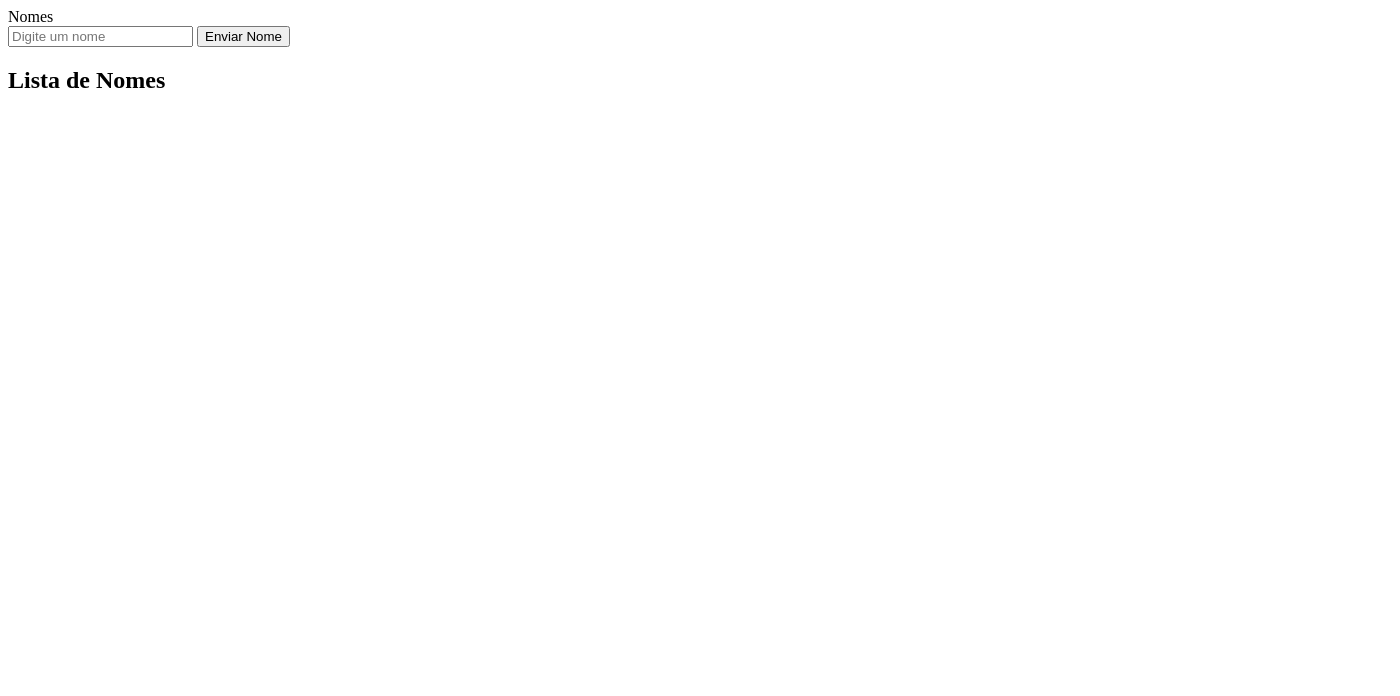
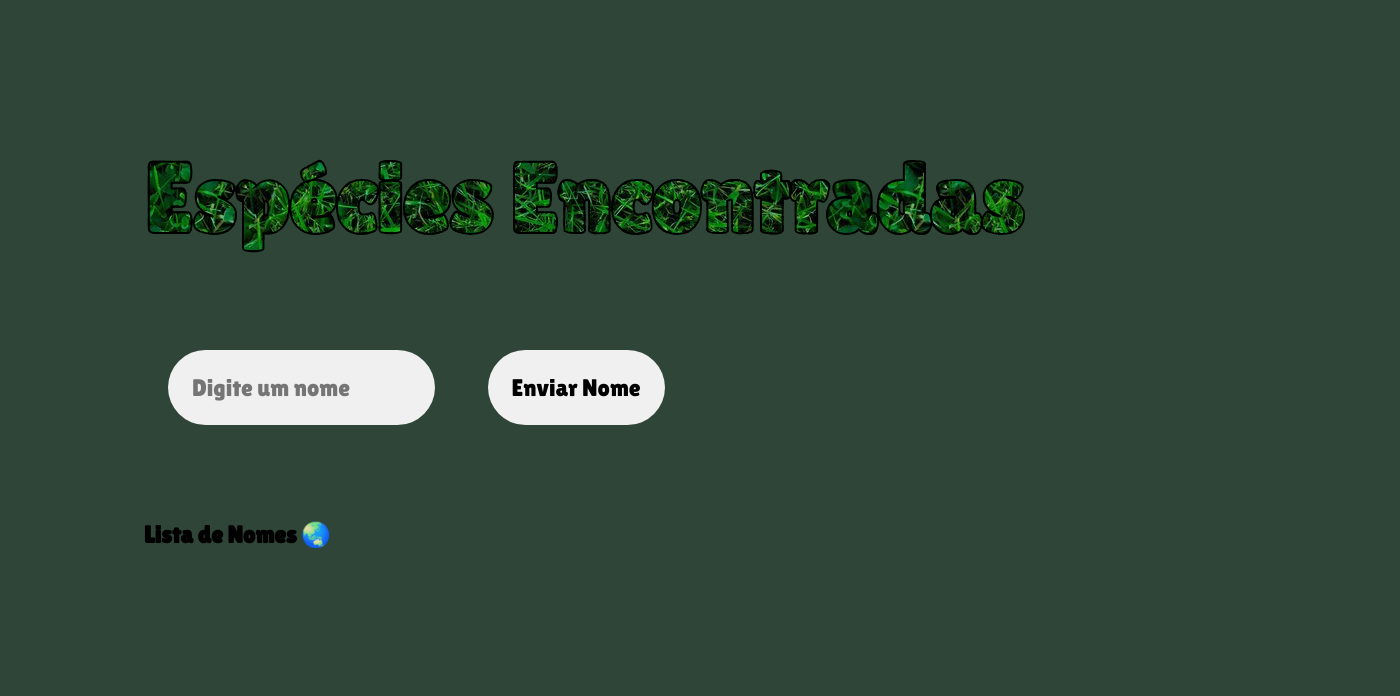
Before and after one commit to rogersoub/CRUD, a plain HTML site: page index.html in a window 1280 px wide. Shown: the whole page, 1400 px wide, since content can reach past the window. Drawn offline with Linux system fonts and the light colour scheme.

Commit message:
jsInteraction

```diff
--- a/index.html
+++ b/index.html
@@ -6,15 +6,15 @@
     <title>CRUD-ROGER</title>
     <link rel="stylesheet" href="style.css">
 </head>
-<!-- Oi para quem está corrigindo! Minha meta era fazer o repositório call list. Mas não consegui fazer tempo, porque estou estudando para o enem. Esse é o meu humilde crud, abraços.  -->
+<!-- Oi para quem está corrigindo! Minha meta é usar esse CRUD como base para fazer o repositório call list  -->
 <body>
-    </h1>Nomes</h1>
+    <h1 class="plant">Espécies Encontradas</h1>
     <div>
         <input type="text" id="nameInput" placeholder="Digite um nome" />
-        <button onclick="crud.add()">Enviar Nome</button>
+        <button onclick="crud.add()" id="btnEnter">Enviar Nome</button>
     </div>
 
-     <h2>Lista de Nomes</h2><!-- mostra nomes-->
+     <h2>Lista de Nomes 🌏</h2><!-- mostra nomes-->
     <ul id="nameList"></ul>
 
     <script src="script.js"></script>
--- a/script.js
+++ b/script.js
@@ -29,11 +29,13 @@ class Name{
             //btn de atualizar
             const updateBTN = document.createElement('button');
             updateBTN.textContent="Atualizar";
+            updateBTN.className = "btnUp";
             updateBTN.onclick= () => this.update(i);//função anonima ao clicar. Pega o tal indice
 
             //btn de deletar
             const deletBTN = document.createElement('button');
             deletBTN.textContent = "Deletar";
+            deletBTN.className = "btnDel";
             deletBTN.onclick = () => this.delete(i);
 
             li.appendChild(updateBTN);//colocando o botoes na li
--- a/style.css
+++ b/style.css
@@ -0,0 +1,71 @@
+
+@import url('https://fonts.googleapis.com/css2?family=Lilita+One&family=Merriweather:ital,wght@0,300;0,400;0,700;0,900;1,300;1,400;1,700;1,900&display=swap');
+*{
+padding: 1rem;
+margin: 1rem;
+margin-right: 1rem;
+box-sizing: borde-box;
+font-family: "Lilita One", sans-serif;
+text-decoration: none;
+font-size: 18pt;
+}
+:root{
+    --grayL:#504f4f;
+    --grenBlack: #2f4538;
+    --withe:#f0f0f0;
+}
+body{
+    background-color: var(--grenBlack);
+    width: 100dvw;
+    overflow-x: hidden; /* tira a barra de rolagem horizontal */
+}
+.plant{
+    font-size: 4rem;
+    background-image: url('/_img/grama.png');
+    background-clip: text;
+    -webkit-background-clip: text;
+    color: transparent;
+    -webkit-text-stroke-width:text;
+    -webkit-text-stroke: 2px black; /*Define a borda do texto */
+}
+button{
+    border-radius: 8rem;
+    border: none;
+}
+#nameInput{
+    border-radius: 8rem;
+    border: none;
+    background-color: var(--withe);
+}
+#nameInput:focus{
+    background-color: var(--grayL);
+    color: var(--withe);
+}
+
+#btnEnter{
+    background-color: var(--withe);
+}
+#btnEnter:active{
+    background-color: var(--grayL);
+}
+.btnUp{
+    background-color:dodgerblue ;
+}
+.btnUp:active{
+    background-color:rgb(32, 116, 201) ;
+}
+.btnDel{
+    background-color: rgb(180, 28, 28);
+}
+.btnDel:active{
+    background-color: red;
+}
+
+ul{
+    width: 30rem;
+    list-style: none;
+    /* border: 2rem solid black; */
+}
+li{
+    border: 5px solid black;
+}
```
Also changed, not shown: _img/bambo.png (added), _img/cacto.png (added), _img/cipo.png (added), _img/grama.png (added), _img/moldura.png (added), _img/plantinha.png (added).
